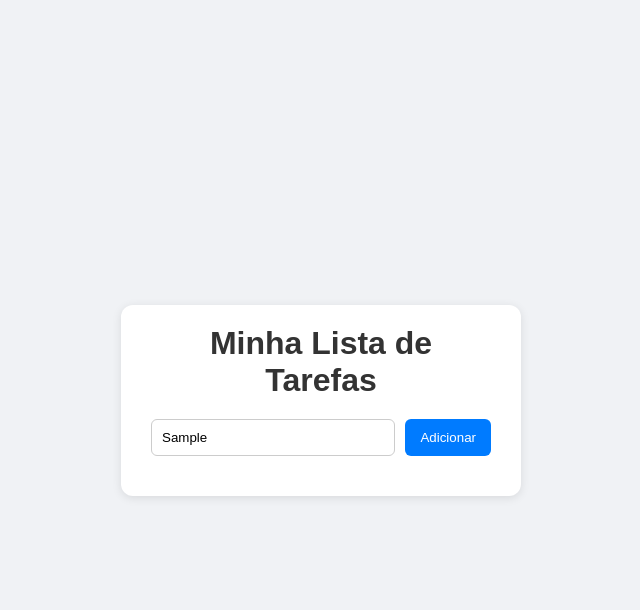
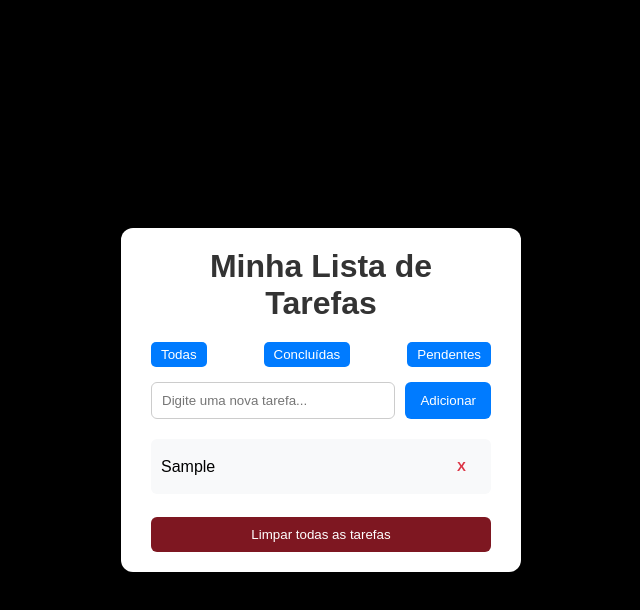
Before and after one commit to RagnarBorba/todo-list-web, a plain HTML site: page index.html in a window 1280 px wide. Both pictures are taken after typing "Sample" into the empty fields and a click on the button "Adicionar". Shown: the whole page, without its empty margins (319-959 px from the left). Drawn offline with Linux system fonts and the light colour scheme.

Commit message:
Adiciona botão para limpar todas as tarefas

```diff
--- a/index.html
+++ b/index.html
@@ -9,11 +9,20 @@
 <body>
   <div class="container">
     <h1>Minha Lista de Tarefas</h1>
+
+    <div class="filters">
+      <button onclick="setFilter('all')">Todas</button>
+      <button onclick="setFilter('completed')">Concluídas</button>
+      <button onclick="setFilter('pending')">Pendentes</button>
+    </div>
+
     <div class="input-area">
       <input type="text" id="task-input" placeholder="Digite uma nova tarefa..." />
       <button id="add-task-btn">Adicionar</button>
     </div>
     <ul id="task-list"></ul>
+    <button id="clear-all-btn">Limpar todas as tarefas</button>
+
   </div>
 
   <script src="script.js"></script>
--- a/script.js
+++ b/script.js
@@ -0,0 +1,67 @@
+const taskInput = document.getElementById('task-input');
+const addTaskBtn = document.getElementById('add-task-btn');
+const taskList = document.getElementById('task-list');
+
+let tasks = JSON.parse(localStorage.getItem('tasks')) || [];
+let currentFilter = 'all';
+
+function renderTasks() {
+  taskList.innerHTML = '';
+
+  tasks.forEach((task, index) => {
+    const shouldDisplay =
+      currentFilter === 'all' ||
+      (currentFilter === 'completed' && task.completed) ||
+      (currentFilter === 'pending' && !task.completed);
+
+    if (shouldDisplay) {
+      const li = document.createElement('li');
+      li.classList.toggle('completed', task.completed);
+      li.innerHTML = `
+        <span onclick="toggleTask(${index})">${task.text}</span>
+        <button class="delete-btn" onclick="deleteTask(${index})">X</button>
+      `;
+      taskList.appendChild(li);
+    }
+  });
+
+  localStorage.setItem('tasks', JSON.stringify(tasks));
+}
+
+function addTask() {
+  const text = taskInput.value.trim();
+  if (text !== '') {
+    tasks.push({ text, completed: false });
+    taskInput.value = '';
+    renderTasks();
+  }
+}
+
+function toggleTask(index) {
+  tasks[index].completed = !tasks[index].completed;
+  renderTasks();
+}
+
+function deleteTask(index) {
+  tasks.splice(index, 1);
+  renderTasks();
+}
+
+function setFilter(filter) {
+  currentFilter = filter;
+  renderTasks();
+}
+
+addTaskBtn.addEventListener('click', addTask);
+taskInput.addEventListener('keypress', (e) => {
+  if (e.key === 'Enter') addTask();
+});
+document.getElementById('clear-all-btn').addEventListener('click', clearAllTasks);
+
+
+renderTasks();
+
+function clearAllTasks() {
+  tasks = []; // esvazia a lista
+  renderTasks(); // atualiza a interface
+}
--- a/style.css
+++ b/style.css
@@ -5,7 +5,7 @@
 }
 
 body {
-  background: #f0f2f5;
+  background: #000000;
   font-family: Arial, sans-serif;
   display: flex;
   height: 100vh;
@@ -20,6 +20,24 @@ body {
   box-shadow: 0 2px 10px rgba(0, 0, 0, 0.1);
   width: 90%;
   max-width: 400px;
+}
+
+.filters {
+  display: flex;
+  justify-content: space-between;
+  margin-bottom: 15px;
+}
+
+.filters button {
+  padding: 5px 10px;
+  border: none;
+  background-color: #007bff;
+  border-radius: 5px;
+  cursor: pointer;
+}
+
+.filters button:hover {
+  background-color: #007bff;
 }
 
 h1 {
@@ -80,3 +98,18 @@ button:hover {
   font-weight: bold;
   cursor: pointer;
 }
+
+#clear-all-btn {
+  margin-top: 15px;
+  padding: 10px;
+  width: 100%;
+  background-color: #7e1721;
+  color: white;
+  border: none;
+  border-radius: 6px;
+  cursor: pointer;
+}
+
+#clear-all-btn:hover {
+  background-color: #ff0019;
+}
```
